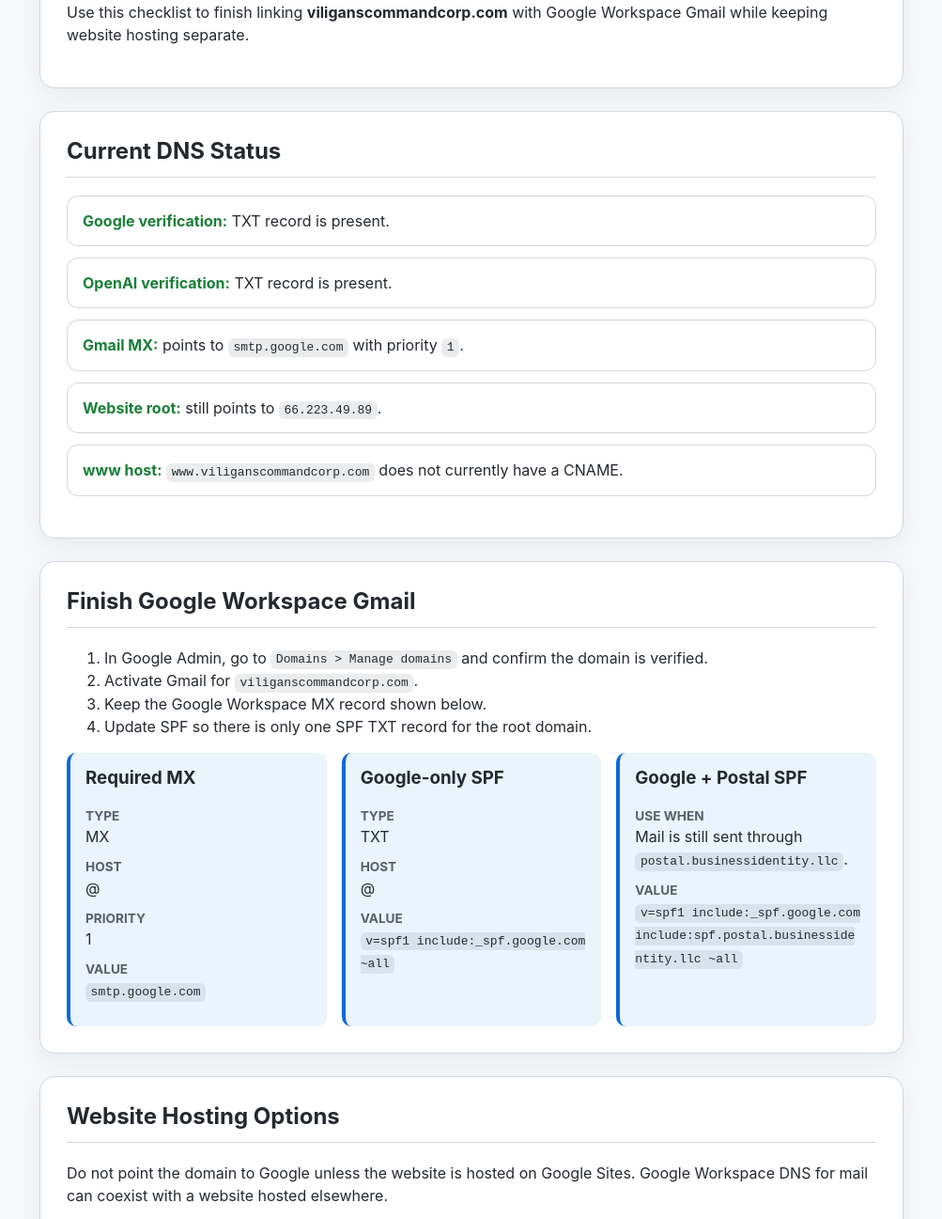
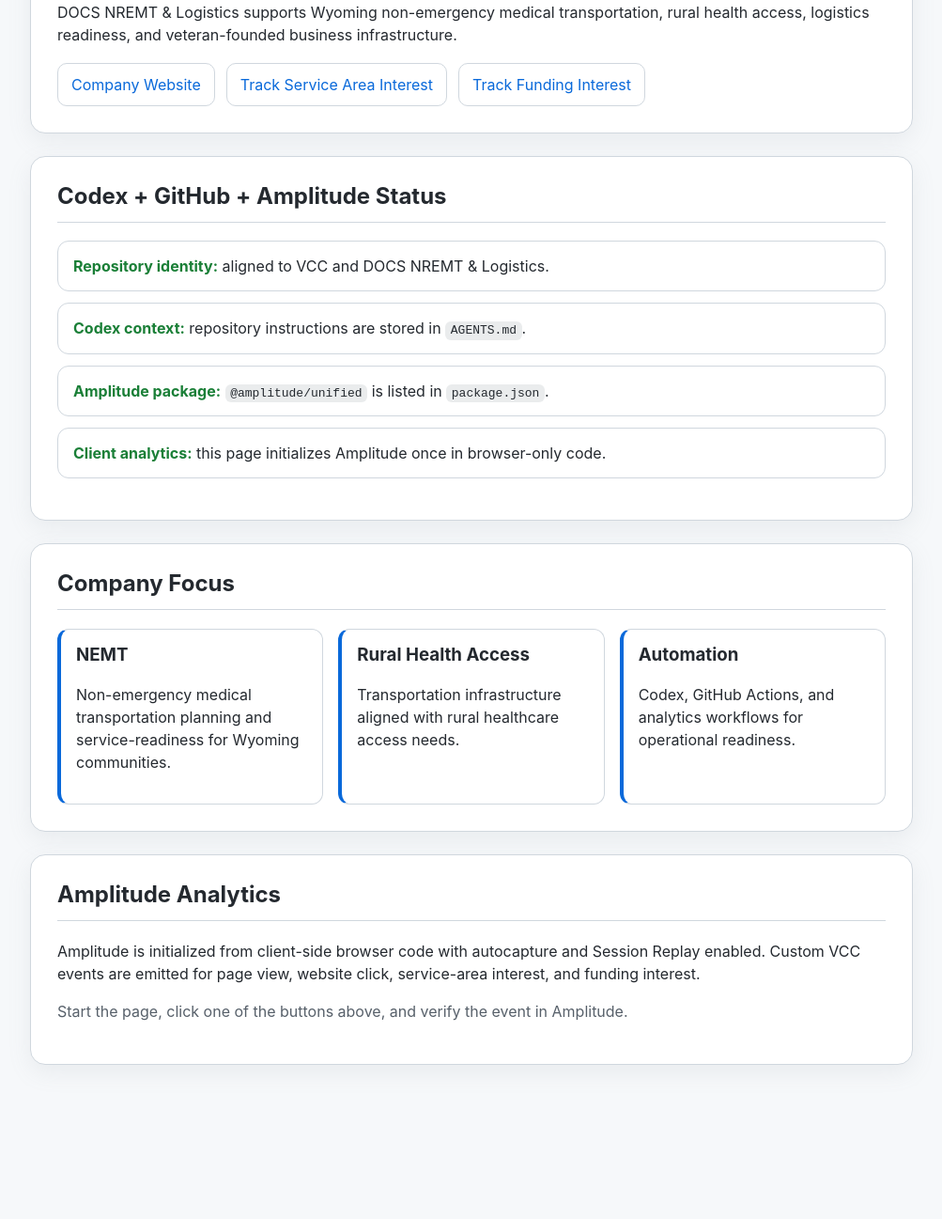
Before and after one commit to DOCS-8404-LOGISTICS-NEMT/VCC, a website: page index.html in a window 1280 px wide. Shown: the part 217-1514 px from the top of the page at 94% size, without its empty margins (138-1141 px from the left). After the commit the page ends 1422 px from the top, so only its background shows below. Drawn offline with Linux system fonts and the light colour scheme.

Commit message:
Wire Amplitude into client page

```diff
--- a/index.html
+++ b/index.html
@@ -3,7 +3,7 @@
   <head>
     <meta charset="utf-8" />
     <meta name="viewport" content="width=device-width, initial-scale=1" />
-    <title>Viligans Command Corp DNS Setup</title>
+    <title>VILIGANS COMMAND CORPORATION | DOCS NREMT & Logistics</title>
     <style>
       :root {
         color-scheme: light dark;
@@ -28,6 +28,8 @@
         }
       }
 
+      * { box-sizing: border-box; }
+
       body {
         margin: 0;
         background: var(--bg);
@@ -37,7 +39,7 @@
       }
 
       main {
-        max-width: 920px;
+        max-width: 980px;
         margin: 0 auto;
         padding: 48px 20px;
       }
@@ -52,9 +54,7 @@
         padding: 28px;
       }
 
-      h1,
-      h2,
-      h3 {
+      h1, h2, h3 {
         line-height: 1.2;
         margin-top: 0;
       }
@@ -69,7 +69,8 @@
         padding-bottom: 12px;
       }
 
-      a {
+      a,
+      button {
         color: var(--accent);
       }
 
@@ -77,6 +78,19 @@
         background: color-mix(in srgb, var(--muted) 12%, transparent);
         border-radius: 6px;
         padding: 0.15rem 0.35rem;
+      }
+
+      .grid {
+        display: grid;
+        gap: 16px;
+        grid-template-columns: repeat(auto-fit, minmax(240px, 1fr));
+      }
+
+      .card {
+        border: 1px solid var(--border);
+        border-left: 4px solid var(--accent);
+        border-radius: 12px;
+        padding: 16px;
       }
 
       .status-list {
@@ -96,140 +110,112 @@
         color: var(--success);
       }
 
-      .dns-records {
-        display: grid;
-        gap: 16px;
-        grid-template-columns: repeat(auto-fit, minmax(260px, 1fr));
+      .button-row {
+        display: flex;
+        flex-wrap: wrap;
+        gap: 12px;
+        margin-top: 18px;
       }
 
-      .record {
-        border-left: 4px solid var(--accent);
-        background: color-mix(in srgb, var(--accent) 8%, transparent);
+      .button-row a,
+      .button-row button {
+        border: 1px solid var(--border);
         border-radius: 10px;
-        padding: 16px;
+        background: transparent;
+        cursor: pointer;
+        font: inherit;
+        padding: 10px 14px;
+        text-decoration: none;
       }
 
-      .record dl {
-        margin: 0;
-      }
-
-      .record dt {
-        color: var(--muted);
-        font-size: 0.85rem;
-        font-weight: 700;
-        text-transform: uppercase;
-      }
-
-      .record dd {
-        margin: 0 0 10px;
-        overflow-wrap: anywhere;
-      }
-
-      .note {
-        color: var(--muted);
-      }
+      .note { color: var(--muted); }
     </style>
   </head>
   <body>
     <main>
       <div class="hero">
-        <h1>Viligans Command Corp DNS Setup</h1>
+        <h1>VILIGANS COMMAND CORPORATION</h1>
         <p>
-          Use this checklist to finish linking <strong>viliganscommandcorp.com</strong>
-          with Google Workspace Gmail while keeping website hosting separate.
+          DOCS NREMT & Logistics supports Wyoming non-emergency medical transportation,
+          rural health access, logistics readiness, and veteran-founded business infrastructure.
         </p>
+        <div class="button-row">
+          <a href="https://viliganscommandcorp.com" data-vcc-event="VCC Website Clicked">Company Website</a>
+          <button type="button" data-vcc-event="VCC Service Area Interest">Track Service Area Interest</button>
+          <button type="button" data-vcc-event="VCC Funding Interest">Track Funding Interest</button>
+        </div>
       </div>
 
-      <section aria-labelledby="current-status">
-        <h2 id="current-status">Current DNS Status</h2>
+      <section aria-labelledby="system-status">
+        <h2 id="system-status">Codex + GitHub + Amplitude Status</h2>
         <ul class="status-list">
-          <li><strong>Google verification:</strong> TXT record is present.</li>
-          <li><strong>OpenAI verification:</strong> TXT record is present.</li>
-          <li><strong>Gmail MX:</strong> points to <code>smtp.google.com</code> with priority <code>1</code>.</li>
-          <li><strong>Website root:</strong> still points to <code>66.223.49.89</code>.</li>
-          <li><strong>www host:</strong> <code>www.viliganscommandcorp.com</code> does not currently have a CNAME.</li>
+          <li><strong>Repository identity:</strong> aligned to VCC and DOCS NREMT & Logistics.</li>
+          <li><strong>Codex context:</strong> repository instructions are stored in <code>AGENTS.md</code>.</li>
+          <li><strong>Amplitude package:</strong> <code>@amplitude/unified</code> is listed in <code>package.json</code>.</li>
+          <li><strong>Client analytics:</strong> this page initializes Amplitude once in browser-only code.</li>
         </ul>
       </section>
 
-      <section aria-labelledby="gmail-setup">
-        <h2 id="gmail-setup">Finish Google Workspace Gmail</h2>
-        <ol>
-          <li>In Google Admin, go to <code>Domains &gt; Manage domains</code> and confirm the domain is verified.</li>
-          <li>Activate Gmail for <code>viliganscommandcorp.com</code>.</li>
-          <li>Keep the Google Workspace MX record shown below.</li>
-          <li>Update SPF so there is only one SPF TXT record for the root domain.</li>
-        </ol>
-
-        <div class="dns-records">
-          <article class="record">
-            <h3>Required MX</h3>
-            <dl>
-              <dt>Type</dt>
-              <dd>MX</dd>
-              <dt>Host</dt>
-              <dd>@</dd>
-              <dt>Priority</dt>
-              <dd>1</dd>
-              <dt>Value</dt>
-              <dd><code>smtp.google.com</code></dd>
-            </dl>
+      <section aria-labelledby="company-focus">
+        <h2 id="company-focus">Company Focus</h2>
+        <div class="grid">
+          <article class="card">
+            <h3>NEMT</h3>
+            <p>Non-emergency medical transportation planning and service-readiness for Wyoming communities.</p>
           </article>
-
-          <article class="record">
-            <h3>Google-only SPF</h3>
-            <dl>
-              <dt>Type</dt>
-              <dd>TXT</dd>
-              <dt>Host</dt>
-              <dd>@</dd>
-              <dt>Value</dt>
-              <dd><code>v=spf1 include:_spf.google.com ~all</code></dd>
-            </dl>
+          <article class="card">
+            <h3>Rural Health Access</h3>
+            <p>Transportation infrastructure aligned with rural healthcare access needs.</p>
           </article>
-
-          <article class="record">
-            <h3>Google + Postal SPF</h3>
-            <dl>
-              <dt>Use when</dt>
-              <dd>Mail is still sent through <code>postal.businessidentity.llc</code>.</dd>
-              <dt>Value</dt>
-              <dd><code>v=spf1 include:_spf.google.com include:spf.postal.businessidentity.llc ~all</code></dd>
-            </dl>
+          <article class="card">
+            <h3>Automation</h3>
+            <p>Codex, GitHub Actions, and analytics workflows for operational readiness.</p>
           </article>
         </div>
       </section>
 
-      <section aria-labelledby="website-setup">
-        <h2 id="website-setup">Website Hosting Options</h2>
+      <section aria-labelledby="analytics-status">
+        <h2 id="analytics-status">Amplitude Analytics</h2>
         <p>
-          Do not point the domain to Google unless the website is hosted on Google Sites.
-          Google Workspace DNS for mail can coexist with a website hosted elsewhere.
+          Amplitude is initialized from client-side browser code with autocapture and Session Replay enabled.
+          Custom VCC events are emitted for page view, website click, service-area interest, and funding interest.
         </p>
-
-        <h3>When using Google Sites</h3>
-        <ul>
-          <li>Add the custom domain in Google Sites or Google Admin.</li>
-          <li>Add a CNAME record with host <code>www</code> and value <code>ghs.googlehosted.com</code>.</li>
-          <li>Forward <code>viliganscommandcorp.com</code> to <code>https://www.viliganscommandcorp.com</code>.</li>
-        </ul>
-
-        <h3>When using OpenAI Sites</h3>
-        <p>
-          Keep the Google TXT and MX records for email only. Website DNS should use
-          the OpenAI Sites custom-domain records rather than <code>ghs.googlehosted.com</code>.
-          The OpenAI TXT record is already present, but the custom domain still needs to be attached in OpenAI Sites.
+        <p class="note">
+          Start the page, click one of the buttons above, and verify the event in Amplitude.
         </p>
       </section>
+    </main>
 
-      <section aria-labelledby="references">
-        <h2 id="references">Official References</h2>
-        <ul>
-          <li><a href="https://knowledge.workspace.google.com/admin/domains/set-up-mx-records-for-google-workspace">Google Workspace MX setup</a></li>
-          <li><a href="https://knowledge.workspace.google.com/admin/domains/verify-your-domain-with-a-txt-record">Google Workspace TXT verification</a></li>
-          <li><a href="https://support.google.com/sites/answer/9068867">Google Sites custom domain</a></li>
-          <li><a href="https://knowledge.workspace.google.com/admin/support/troubleshooting/cname-record-values">Google CNAME values</a></li>
-        </ul>
-      </section>
-    </main>
+    <script type="module">
+      import * as amplitude from "https://cdn.jsdelivr.net/npm/@amplitude/unified/+esm";
+
+      const AMPLITUDE_API_KEY = "8ea17b30e1283120fab527855172550d";
+      const INIT_FLAG = "__VCC_AMPLITUDE_INITIALIZED__";
+
+      if (typeof window !== "undefined" && !window[INIT_FLAG]) {
+        amplitude.initAll(AMPLITUDE_API_KEY, {
+          analytics: { autocapture: true },
+          sessionReplay: { sampleRate: 1 },
+        });
+
+        window[INIT_FLAG] = true;
+
+        amplitude.track("VCC Page Viewed", {
+          page_title: document.title,
+          page_path: window.location.pathname,
+          company: "VILIGANS COMMAND CORPORATION",
+          division: "DOCS NREMT & Logistics",
+        });
+      }
+
+      document.querySelectorAll("[data-vcc-event]").forEach((element) => {
+        element.addEventListener("click", () => {
+          amplitude.track(element.dataset.vccEvent, {
+            label: element.textContent.trim(),
+            page_path: window.location.pathname,
+          });
+        });
+      });
+    </script>
   </body>
 </html>
```
